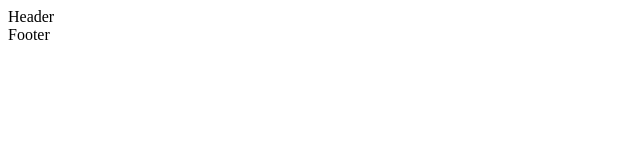
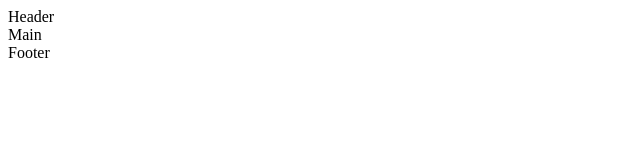
Before and after one commit to bait133/team-work, a plain HTML site: page index.html in a window 1280 px wide. Shown: the full height of the page, 0-640 px from the left. Drawn offline with Linux system fonts and the light colour scheme.

Commit message:
added main

```diff
--- a/index.html
+++ b/index.html
@@ -10,7 +10,10 @@
 <body>
 
     <header class="header">Header</header>
+    <main class="main">Main</main>
     <footer class="footer">Footer</footer>
+
+
+
 </body>
-
 </html>
```
